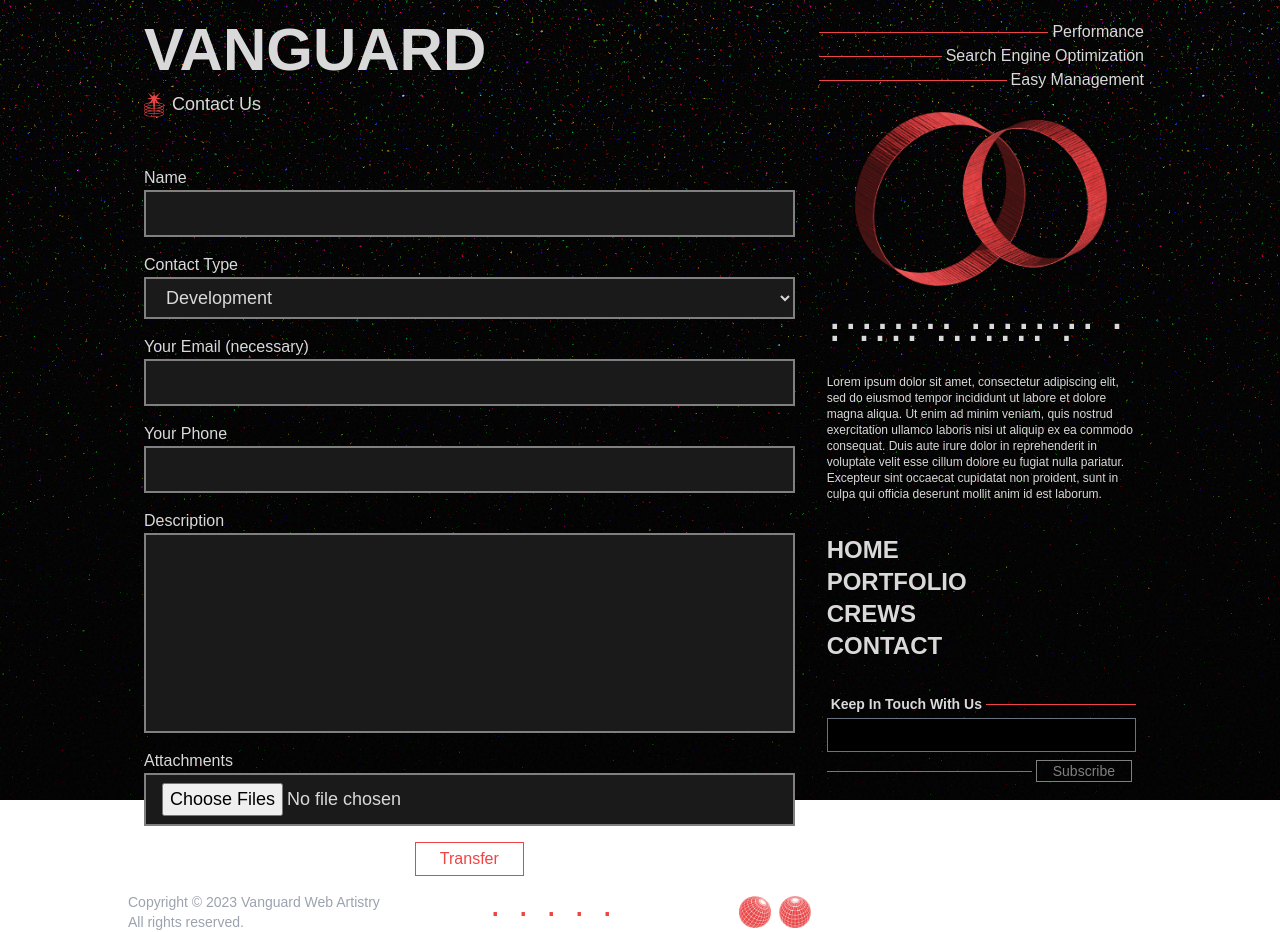
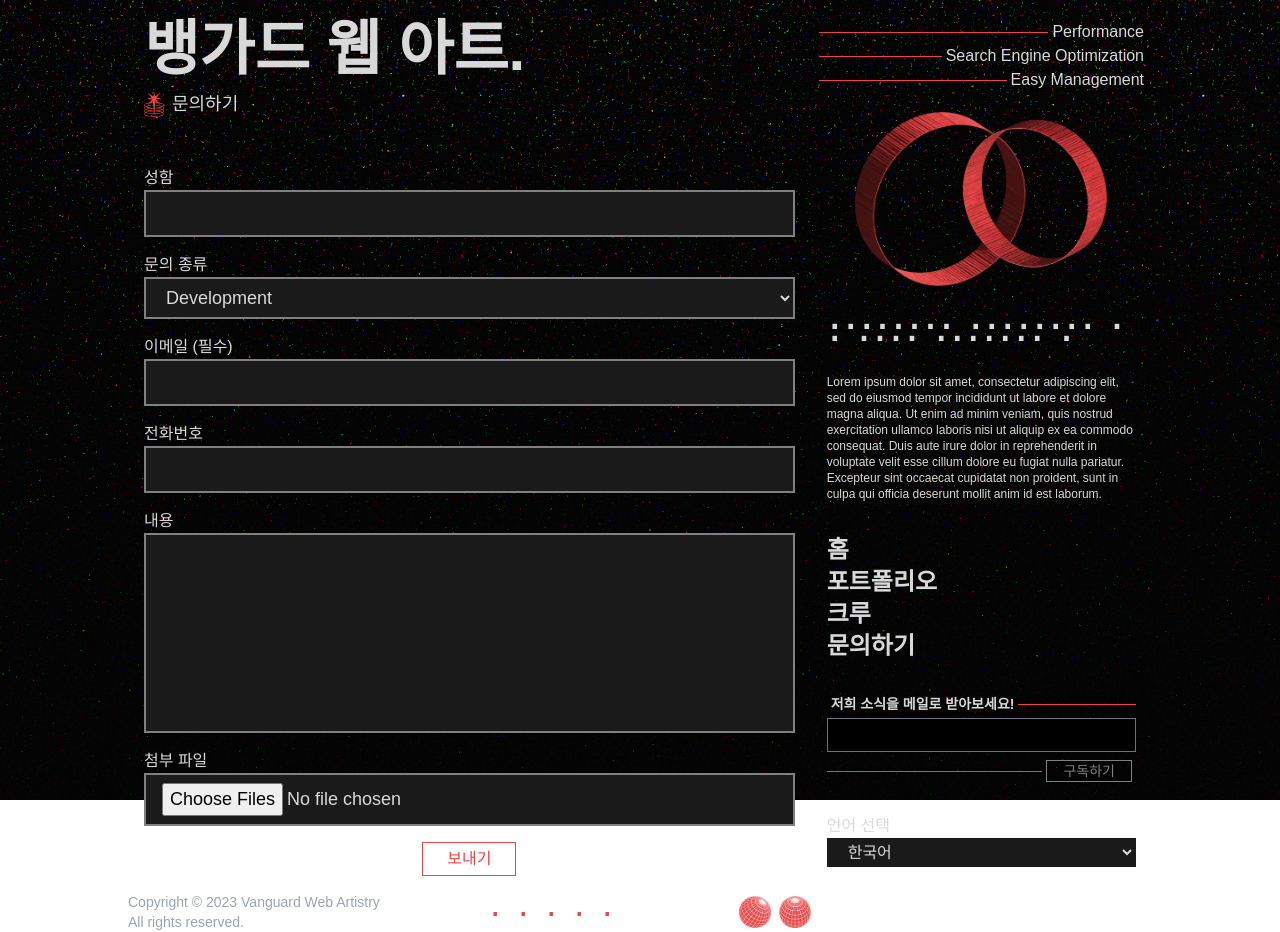
Before and after one commit to TheHulmaren/vanguard-front, a Vue app: page /contact-us in a window 1280 px wide. Built offline with nearby package versions, Linux system fonts and the light colour scheme; a web font is replaced by a local one.

Commit message:
Updated UI localization for Korean

```diff
--- a/package.json
+++ b/package.json
@@ -15,6 +15,7 @@
     "marked": "^4.2.12",
     "md-block": "^0.0.1",
     "vue": "^3.2.13",
+    "vue-i18n": "^9.2.2",
     "vue-router": "^4.1.6"
   },
   "devDependencies": {
--- a/src/assets/css/output.css
+++ b/src/assets/css/output.css
@@ -553,16 +553,12 @@ video {
   top: 0px;
 }
 
-.z-30 {
-  z-index: 30;
+.-z-10 {
+  z-index: -10;
 }
 
 .z-40 {
   z-index: 40;
-}
-
-.-z-10 {
-  z-index: -10;
 }
 
 .col-span-2 {
@@ -611,6 +607,10 @@ video {
   margin-bottom: 0.25rem;
 }
 
+.mb-4 {
+  margin-bottom: 1rem;
+}
+
 .ml-1 {
   margin-left: 0.25rem;
 }
@@ -641,10 +641,6 @@ video {
 
 .mt-\[110px\] {
   margin-top: 110px;
-}
-
-.mb-4 {
-  margin-bottom: 1rem;
 }
 
 .block {
@@ -687,12 +683,12 @@ video {
   height: 0.75rem;
 }
 
+.h-36 {
+  height: 9rem;
+}
+
 .h-4 {
   height: 1rem;
-}
-
-.h-48 {
-  height: 12rem;
 }
 
 .h-5 {
@@ -726,14 +722,6 @@ video {
 
 .h-screen {
   height: 100vh;
-}
-
-.h-32 {
-  height: 8rem;
-}
-
-.h-36 {
-  height: 9rem;
 }
 
 .max-h-0 {
@@ -974,14 +962,14 @@ video {
   border-color: rgb(255 255 255 / var(--tw-border-opacity));
 }
 
-.border-red-700 {
+.border-\[\#1a1a1a\] {
   --tw-border-opacity: 1;
-  border-color: rgb(185 28 28 / var(--tw-border-opacity));
+  border-color: rgb(26 26 26 / var(--tw-border-opacity));
 }
 
-.border-red-900 {
-  --tw-border-opacity: 1;
-  border-color: rgb(127 29 29 / var(--tw-border-opacity));
+.bg-\[\#1a1a1a\] {
+  --tw-bg-opacity: 1;
+  background-color: rgb(26 26 26 / var(--tw-bg-opacity));
 }
 
 .bg-black {
@@ -1036,6 +1024,11 @@ video {
   padding-right: 1rem;
 }
 
+.px-6 {
+  padding-left: 1.5rem;
+  padding-right: 1.5rem;
+}
+
 .py-1 {
   padding-top: 0.25rem;
   padding-bottom: 0.25rem;
@@ -1044,11 +1037,6 @@ video {
 .py-2 {
   padding-top: 0.5rem;
   padding-bottom: 0.5rem;
-}
-
-.px-6 {
-  padding-left: 1.5rem;
-  padding-right: 1.5rem;
 }
 
 .pb-1 {
@@ -1184,6 +1172,16 @@ video {
   outline-style: solid;
 }
 
+.outline-0 {
+  outline-width: 0px;
+}
+
+.ring-0 {
+  --tw-ring-offset-shadow: var(--tw-ring-inset) 0 0 0 var(--tw-ring-offset-width) var(--tw-ring-offset-color);
+  --tw-ring-shadow: var(--tw-ring-inset) 0 0 0 calc(0px + var(--tw-ring-offset-width)) var(--tw-ring-color);
+  box-shadow: var(--tw-ring-offset-shadow), var(--tw-ring-shadow), var(--tw-shadow, 0 0 #0000);
+}
+
 .invert {
   --tw-invert: invert(100%);
   filter: var(--tw-blur) var(--tw-brightness) var(--tw-contrast) var(--tw-grayscale) var(--tw-hue-rotate) var(--tw-invert) var(--tw-saturate) var(--tw-sepia) var(--tw-drop-shadow);
@@ -1210,6 +1208,10 @@ video {
   transition-duration: 1000ms;
 }
 
+.duration-200 {
+  transition-duration: 200ms;
+}
+
 .duration-300 {
   transition-duration: 300ms;
 }
@@ -1218,21 +1220,17 @@ video {
   transition-duration: 500ms;
 }
 
-.duration-200 {
-  transition-duration: 200ms;
-}
-
 .ease-in-out {
   transition-timing-function: cubic-bezier(0.4, 0, 0.2, 1);
 }
 
-.before\:content-\[\'\1F517_\'\]::before {
-  --tw-content: '🔗 ';
+.before\:content-\[\'\25A0_\'\]::before {
+  --tw-content: '■ ';
   content: var(--tw-content);
 }
 
-.before\:content-\[\'\25A0_\'\]::before {
-  --tw-content: '■ ';
+.before\:content-\[\'\1F517_\'\]::before {
+  --tw-content: '🔗 ';
   content: var(--tw-content);
 }
 
@@ -1251,14 +1249,19 @@ video {
   border-color: rgb(239 68 68 / var(--tw-border-opacity));
 }
 
+.hover\:bg-red-500:hover {
+  --tw-bg-opacity: 1;
+  background-color: rgb(239 68 68 / var(--tw-bg-opacity));
+}
+
 .hover\:bg-red-900:hover {
   --tw-bg-opacity: 1;
   background-color: rgb(127 29 29 / var(--tw-bg-opacity));
 }
 
-.hover\:bg-red-500:hover {
-  --tw-bg-opacity: 1;
-  background-color: rgb(239 68 68 / var(--tw-bg-opacity));
+.hover\:text-\[\#1a1a1a\]:hover {
+  --tw-text-opacity: 1;
+  color: rgb(26 26 26 / var(--tw-text-opacity));
 }
 
 .hover\:text-\[\#d9d9d9\]:hover {
@@ -1269,16 +1272,6 @@ video {
 .hover\:text-gray-500:hover {
   --tw-text-opacity: 1;
   color: rgb(107 114 128 / var(--tw-text-opacity));
-}
-
-.hover\:text-red-500:hover {
-  --tw-text-opacity: 1;
-  color: rgb(239 68 68 / var(--tw-text-opacity));
-}
-
-.hover\:text-\[\#1a1a1a\]:hover {
-  --tw-text-opacity: 1;
-  color: rgb(26 26 26 / var(--tw-text-opacity));
 }
 
 .focus\:border-red-500:focus {
@@ -1316,10 +1309,6 @@ video {
 
   .md\:-right-3 {
     right: -0.75rem;
-  }
-
-  .md\:left-\[calc\(50vw-512px\)\] {
-    left: calc(50vw - 512px);
   }
 
   .md\:left-0 {
@@ -1362,28 +1351,24 @@ video {
     height: 5rem;
   }
 
+  .md\:h-48 {
+    height: 12rem;
+  }
+
   .md\:h-full {
     height: 100%;
-  }
-
-  .md\:h-48 {
-    height: 12rem;
   }
 
   .md\:w-1\/4 {
     width: 25%;
   }
 
+  .md\:w-2\/3 {
+    width: 66.666667%;
+  }
+
   .md\:w-3\/4 {
     width: 75%;
-  }
-
-  .md\:w-\[calc\(1024px\*2\/3\)\] {
-    width: calc(1024px * 2 / 3);
-  }
-
-  .md\:w-2\/3 {
-    width: 66.666667%;
   }
 
   .md\:flex-row {
@@ -1408,11 +1393,6 @@ video {
 
   .md\:p-0 {
     padding: 0px;
-  }
-
-  .md\:px-2 {
-    padding-left: 0.5rem;
-    padding-right: 0.5rem;
   }
 
   .md\:text-2xl {
--- a/src/components/HeaderSection.vue
+++ b/src/components/HeaderSection.vue
@@ -8,7 +8,7 @@
         ><h1
           class="text-3xl md:text-6xl font-bold my-3 duration-300 ease-in-out"
         >
-          VANGUARD
+          {{ $t("header.title") }}
         </h1>
       </a>
       <div class="grow"></div>
--- a/src/components/SideBar.vue
+++ b/src/components/SideBar.vue
@@ -34,19 +34,22 @@
       </p>
       <nav id="navLinks" class="flex flex-col items-center md:items-start">
         <a href="/">
-          <h3 class="text-2xl font-semibold">HOME</h3>
+          <h3 class="text-2xl font-semibold">{{ $t("sidebar.nav.home") }}</h3>
         </a>
         <a href="/our-portfolios">
-          <h3 class="text-2xl font-semibold">PORTFOLIO</h3>
+          <h3 class="text-2xl font-semibold">
+            {{ $t("sidebar.nav.portfolio") }}
+          </h3>
         </a>
         <a href="/our-crews">
-          <h3 class="text-2xl font-semibold">CREWS</h3>
+          <h3 class="text-2xl font-semibold">{{ $t("sidebar.nav.crews") }}</h3>
         </a>
         <a href="/contact-us">
-          <h3 class="text-2xl font-semibold">CONTACT</h3>
+          <h3 class="text-2xl font-semibold">
+            {{ $t("sidebar.nav.contact") }}
+          </h3>
         </a>
       </nav>
-
       <div
         class="flex flex-col items-start gap-1"
         :class="{ subscribed: subscriptionDone, validated: validated }"
@@ -56,7 +59,9 @@
             class="shrink border-red-500 mr-1 duration-300"
             id="emailInputLabelLeft"
           />
-          <h3 class="text-sm font-semibold">Keep In Touch With Us</h3>
+          <h3 class="text-sm font-semibold">
+            {{ $t("sidebar.subscription.label") }}
+          </h3>
           <hr class="grow border-red-500 ml-1 duration-300" />
         </div>
         <input
@@ -66,9 +71,9 @@
           @input="watchEmailInput($event)"
           class="text-[#d9d9d9] w-full p-1 bg-black focus:border-red-500 border-gray-500 border outline-none"
         />
-        <span id="subscribedMessage" class="self-center"
-          >Thank you for your subscription!</span
-        >
+        <span id="subscribedMessage" class="self-center">{{
+          $t("sidebar.subscription.success")
+        }}</span>
         <div class="flex w-full items-center">
           <hr
             class="grow border-red-500 mr-1 duration-300"
@@ -79,7 +84,7 @@
             id="emailSubscribeButton"
             class="self-end border text-sm px-4 subscribe-button"
           >
-            Subscribe
+            {{ $t("sidebar.subscription.button") }}
           </button>
           <hr
             class="shrink border-red-500 ml-1 duration-300"
@@ -87,16 +92,27 @@
           />
         </div>
         <p :class="{ hidden: !subscriptionFailed }" class="text-red-500">
-          Error! Subscription failed. Check the internet connection, and avoid
-          registering duplicate emails.
+          {{ $t("sidebar.subscription.error") }}
         </p>
+      </div>
+      <div class="flex flex-col">
+        <label for="langSelect">언어 선택</label>
+        <select id="langSelect" v-model="$i18n.locale" class="bg-[#1a1a1a] border border-[#1a1a1a] focus:border-red-500 px-4 py-1 outline-0 duration-200 ease-in-out">
+          <option
+            v-for="locale in $i18n.availableLocales"
+            :key="`locale-${locale}`"
+            :value="locale"
+            class="bg-[#1a1a1a]"
+          >
+            {{ locale }}
+          </option>
+        </select>
       </div>
       <div class="h-[500px] md:hidden"></div>
     </div>
   </div>
 </template>
 <script>
-
 export default {
   name: "SideBar",
   data() {
@@ -158,7 +174,7 @@ export default {
       };
 
       formData.append("data", JSON.stringify(data));
-      console.log(formData)
+      console.log(formData);
       try {
         await this.$axios.post(
           `${this.$env.VUE_APP_DB_HOST}/api/subscriptions`,
--- a/src/components/views/ContactView.vue
+++ b/src/components/views/ContactView.vue
@@ -1,9 +1,9 @@
 <template>
   <div class="">
     <form class="flex flex-col" id="contactForm">
-      <label for="authorInput">Name</label>
+      <label for="authorInput">{{ $t("contact.form.name") }}</label>
       <input type="text" name="author" id="authorInput" />
-      <label for="typeSelect">Contact Type</label>
+      <label for="typeSelect">{{ $t("contact.form.contactType") }}</label>
       <select name="type" id="typeSelect">
         <option value="development">Development</option>
         <option value="business">Business</option>
@@ -11,34 +11,35 @@
         <option value="question">Questions</option>
         <option value="etc">Etc</option>
       </select>
-      <label for="emailInput">Your Email (necessary)</label>
+      <label for="emailInput">{{ $t("contact.form.yourEmail") }}</label>
       <input type="email" name="email" id="emailInput" />
-      <label for="phoneInput">Your Phone</label>
+      <label for="phoneInput">{{ $t("contact.form.yourPhone") }}</label>
       <input type="tel" name="phone" id="phoneInput" />
-      <label for="descInput">Description</label>
+      <label for="descInput">{{ $t("contact.form.description") }}</label>
       <textarea name="description" id="descInput" />
-      <label for="attachInput">Attachments</label>
+      <label for="attachInput">{{ $t("contact.form.attachments") }}</label>
       <input type="file" name="attachment" id="attachInput" multiple />
       <p class="text-red-700 mb-4" :class="{ hidden: !errorOccured }">
-        Error! Be sure to check the internet connection and to fill in the Email
-        field, and try again.
+        {{ $t("contact.transfer.error") }}
       </p>
       <span
         class="mx-auto text-red-500 text-lg decoration-red-500 mb-4"
         :class="{ hidden: !transferring }"
-        >Transferring...</span
+      >
+        {{ $t("contact.transfer.transferring") }}</span
       >
       <button
         type="submit"
         class="mx-auto border border-red-500 text-red-500 hover:bg-red-500 hover:text-[#1a1a1a] w-fit px-6 py-1 text-md duration-200 ease-in-out"
         :class="{ hidden: transferDone }"
       >
-        Transfer
+        {{ $t("contact.form.transfer") }}
       </button>
       <span
         class="mx-auto text-red-500 before:content-['■_'] underline decoration-red-500 text-lg"
         :class="{ hidden: !transferDone }"
-        >Transfered successfully!</span
+      >
+        {{ $t("contact.transfer.success") }}</span
       >
     </form>
   </div>
@@ -139,7 +140,7 @@ export default {
   resize: none;
 }
 
-#contactForm > input:focus {
+#contactForm > :is(input, textarea, select):focus {
   border-color: #ef4444;
 }
 
--- /dev/null
+++ b/src/localization.js
@@ -0,0 +1,138 @@
+import { createI18n } from "vue-i18n";
+
+const messages = {
+  English: {
+    header: {
+      title: "VANGUARD WEB ART.",
+      subtitle: {
+        home: "Home",
+        crews: "Crews",
+        portfolios: "Portfolios",
+        portfolioDetail: "In Detail",
+        contactUs: "Contact Us",
+      },
+    },
+    home: {
+      commitment: {
+        button: "Commitment",
+        content:
+          "We commit to providing an *unparalleled* web experience for every customer, ensuring *satisfaction* and *success*.",
+      },
+      justForYou: {
+        button: "Just for You",
+        content:
+          "Crafting *tailor-made websites* that seamlessly align with your business's *unique characteristics*, *strategic direction*, and *core values*.",
+      },
+      seo: {
+        button: "Full SEO",
+        content:
+          "Unlock your website's full potential with our *expert SEO strategies*, elevating your online presence.",
+      },
+      innovation: {
+        button: "Innovation",
+        content:
+          "Continually *innovating* with original designs and layouts through relentless *exploration* and *experimentation*.",
+      },
+    },
+    contact: {
+      form: {
+        name: "Your Name",
+        contactType: "Category",
+        yourEmail: "Your Email (necessary)",
+        yourPhone: "Your Phone",
+        description: "Description",
+        attachments: "Attachments",
+        transfer: 'Transfer'
+      },
+      transfer:{
+        error:"Error! Be sure to check the internet connection and to fill in the Email field, then try again.",
+        transferring:'Transferring...',
+        success: "Transfered successfully!"
+      }
+    },
+    sidebar:{
+      nav:{
+        home:'HOME',
+        portfolio:'PORTFOLIOS',
+        crews: 'CREWS',
+        contact: 'CONTACT US'
+      },
+      subscription:{
+        label: 'Keep In Touch With Us',
+        button: 'Subscribe',
+        success: 'Thank you for your subscription!',
+        error: 'Error! Subscription failed. Check the internet connection, and avoid registering duplicate emails.'
+      }
+    }
+  },
+  한국어: {
+    header: {
+      title: "뱅가드 웹 아트.",
+      subtitle: {
+        home: "홈",
+        crews: "크루",
+        portfolios: "포트폴리오",
+        portfolioDetail: "디테일",
+        contactUs: "문의하기",
+      },
+    },
+    home: {
+      commitment: {
+        button: "저희의 약속",
+        content:
+          "저희는 모든 고객께 *최상의 웹 이용 경험*을 전달하므로서, 고객의 *만족과 성공*을 이끌어낼 것을 약속드립니다.",
+      },
+      justForYou: {
+        button: "맞춤형 디자인",
+        content:
+          "고객님 비즈니스의 *고유한 니즈와 가치*에 부합하는, 세심하게 *맞춤 제작된 웹사이트*를 선사해 드립니다.",
+      },
+      seo: {
+        button: "SEO 지원",
+        content:
+          "Google, Bing 등의 *검색엔진에 효과적으로 노출*될 수 있도록, 완벽히 *SEO를 지원*합니다.",
+      },
+      innovation: {
+        button: "끊임없는 혁신",
+        content:
+          "저희는 현재에 안주하지 않습니다. 언제나 *새로운 기술과 디자인*을 연구하며, 그 에센스를 여러분의 웹사이트에 접목합니다.",
+      },
+    },
+    contact: {
+      form: {
+        name: "성함",
+        contactType: "문의 종류",
+        yourEmail: "이메일 (필수)",
+        yourPhone: "전화번호",
+        description: "내용",
+        attachments: "첨부 파일",
+        transfer: '보내기'
+      },
+      transfer:{
+        error:"에러가 발생했습니다! 인터넷 연결을 확인해주세요. 혹은, 이메일란이 비어있지는 않은가요?",
+        transferring:'보내는 중...',
+        success: "성공적으로 전달되었습니다!"
+      }
+    },
+    sidebar:{
+      nav:{
+        home:'홈',
+        portfolio:'포트폴리오',
+        crews: '크루',
+        contact: '문의하기'
+      },
+      subscription:{
+        label: '저희 소식을 메일로 받아보세요!',
+        button: '구독하기',
+        success: '구독해 주셔서 감사합니다!',
+        error: '에러가 발생했습니다! 인터넷 연결을 확인해 주세요. 또, 혹시 중복된 이메일은 아닌지 확인해 주세요.'
+      }
+    }
+  },
+};
+
+export const i18n = createI18n({
+  locale: "한국어",
+  fallbackLocale: "English",
+  messages: messages,
+});
--- a/src/main.js
+++ b/src/main.js
@@ -6,9 +6,11 @@ import axios from "axios";
 
 import "./assets/css/output.css";
 
-const app = createApp(App)
+const app = createApp(App);
 
 app.config.globalProperties.$axios = axios;
 app.config.globalProperties.$env = process.env;
 
-app.use(router).mount("#app");
+import { i18n } from "./localization.js";
+
+app.use(router).use(i18n).mount("#app");
--- a/src/router.js
+++ b/src/router.js
@@ -5,32 +5,34 @@ import CrewsView from "./components/views/CrewsView.vue";
 import PortfolioListView from "./components/views/PortfolioListView.vue";
 import PortfolioDetail from "./components/views/PortfolioDetail.vue";
 import ContactView from "./components/views/ContactView.vue";
+import { i18n } from "./localization";
+
 
 const routes = [
   {
     path: "/",
     component: HomeView,
-    meta: { title: "Vanguard - Home", subtitle: "Home" },
+    meta: { title: "Vanguard - Home", subtitle: i18n.global.t('header.subtitle.home') },
   },
   {
     path: "/our-crews",
     component: CrewsView,
-    meta: { title: "Vanguard - Our Crews", subtitle: "Crews" },
+    meta: { title: "Vanguard - Our Crews", subtitle: i18n.global.t('header.subtitle.crews') },
   },
   {
     path: "/our-portfolios",
     component: PortfolioListView,
-    meta: { title: "Vanguard - Our Portfolios", subtitle: "Our Portfolios" },
+    meta: { title: "Vanguard - Our Portfolios", subtitle: i18n.global.t('header.subtitle.portfolios')},
   },
   {
     path: "/our-portfolios/:id",
     component: PortfolioDetail,
-    meta: { title: "Vanguard - Our Portfolios", subtitle: "In Detail" },
+    meta: { title: "Vanguard - Our Portfolios", subtitle: i18n.global.t('header.subtitle.portfolioDetail')},
   },
   {
     path: "/contact-us",
     component: ContactView,
-    meta: { title: "Vanguard - Contact Us", subtitle: "Contact Us" },
+    meta: { title: "Vanguard - Contact Us", subtitle:i18n.global.t('header.subtitle.contactUs') },
   },
 ];
 
```
Also changed, not shown: src/components/views/HomeView.vue (+22 -16 lines), 1 other file (tests, documents, lock files or other folders).
